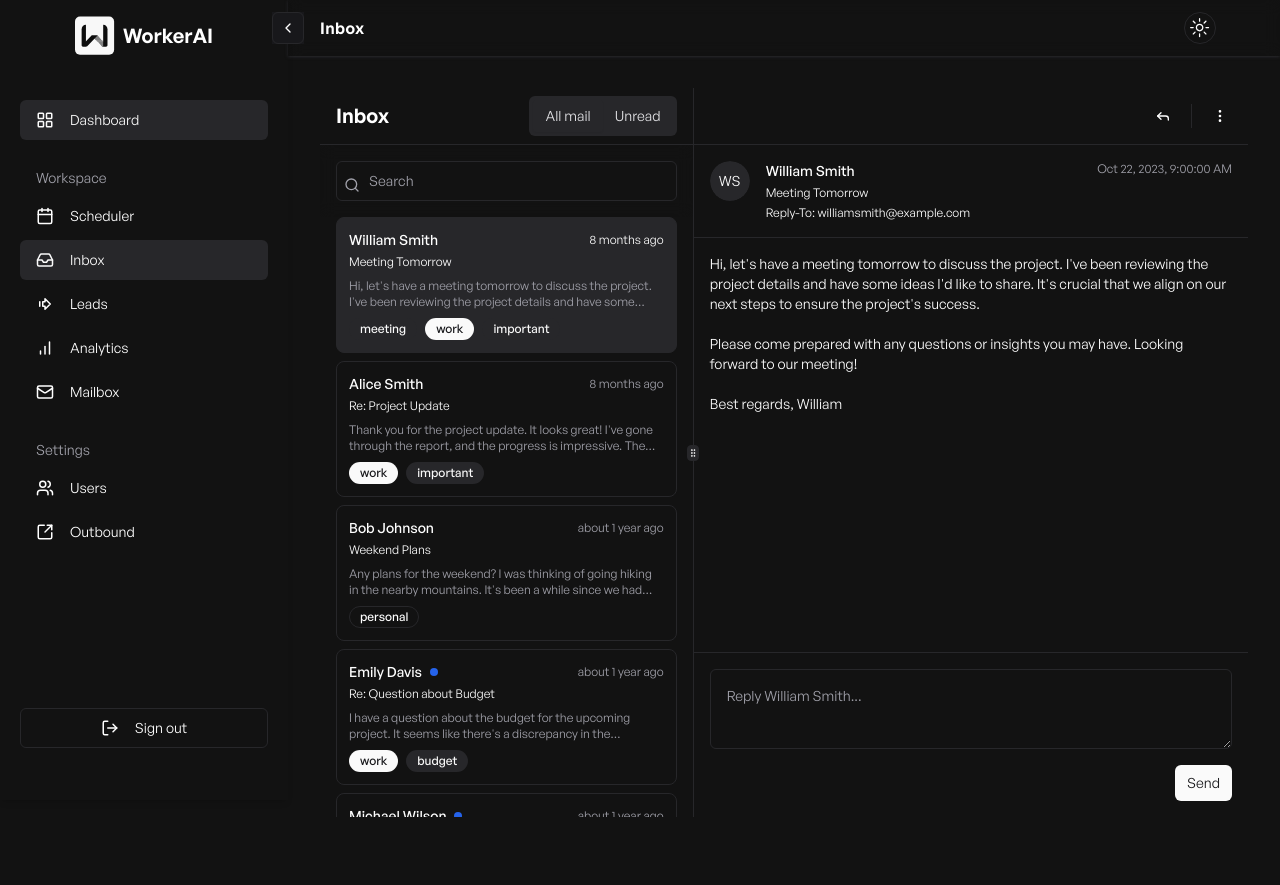
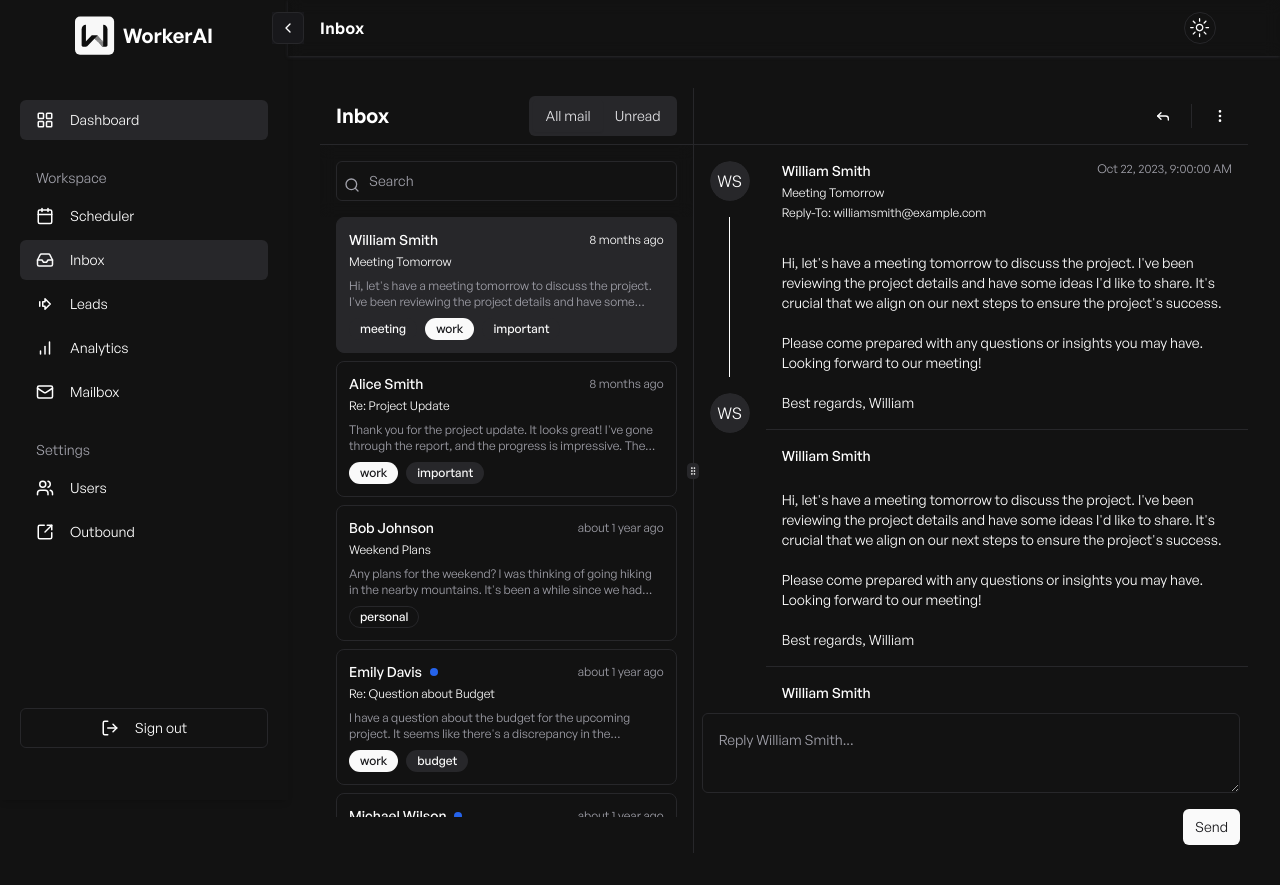
Before and after one commit to AbhirajSinha179/enterprise-workerai, a Next.js app: page /dashboard/inbox in a window 1280 px wide. Before the commit the page ends 849 px from the top, so only its background shows below. Built offline with nearby package versions, Linux system fonts and the light colour scheme.

Commit message:
Setting up initial layout

```diff
--- a/components/inbox/mail-display.tsx
+++ b/components/inbox/mail-display.tsx
@@ -1,7 +1,7 @@
 // import addDays from "date-fns/addDays"
 // import addHours from "date-fns/addHours"
 // import format from "date-fns/format"
-import {format} from "date-fns"
+import { format } from "date-fns"
 import { MoreVertical, Reply } from "lucide-react"
 
 import { Mail } from "@/components/inbox/data"
@@ -13,6 +13,7 @@ import { DropdownMenu, DropdownMenuTrigger } from "@/components/ui/dropdown-menu
 import { Separator } from "@/components/ui/separator"
 import { Textarea } from "@/components/ui/textarea"
 import { Tooltip, TooltipContent, TooltipTrigger } from "@/components/ui/tooltip"
+import { ScrollArea } from "../ui/scroll-area"
 
 interface MailDisplayProps {
   mail: Mail | null
@@ -26,75 +27,7 @@ export function MailDisplay({ mail }: MailDisplayProps) {
   return (
     <div className="flex h-full flex-col">
       <div className="flex items-center p-2">
-        {/* <div className="flex items-center gap-2">
-          <Tooltip>
-            <TooltipTrigger asChild>
-              <Button variant="ghost" size="icon" disabled={!mail}>
-                <Archive className="size-4" />
-                <span className="sr-only">Archive</span>
-              </Button>
-            </TooltipTrigger>
-            <TooltipContent>Archive</TooltipContent>
-          </Tooltip>
-          <Tooltip>
-            <TooltipTrigger asChild>
-              <Button variant="ghost" size="icon" disabled={!mail}>
-                <ArchiveX className="size-4" />
-                <span className="sr-only">Move to junk</span>
-              </Button>
-            </TooltipTrigger>
-            <TooltipContent>Move to junk</TooltipContent>
-          </Tooltip>
-          <Tooltip>
-            <TooltipTrigger asChild>
-              <Button variant="ghost" size="icon" disabled={!mail}>
-                <Trash2 className="size-4" />
-                <span className="sr-only">Move to trash</span>
-              </Button>
-            </TooltipTrigger>
-            <TooltipContent>Move to trash</TooltipContent>
-          </Tooltip>
-          <Separator orientation="vertical" className="mx-1 h-6" />
-          <Tooltip>
-            <Popover>
-              <PopoverTrigger asChild>
-                <TooltipTrigger asChild>
-                  <Button variant="ghost" size="icon" disabled={!mail}>
-                    <Clock className="size-4" />
-                    <span className="sr-only">Snooze</span>
-                  </Button>
-                </TooltipTrigger>
-              </PopoverTrigger>
-              <PopoverContent className="flex w-[535px] p-0">
-                <div className="flex flex-col gap-2 border-r px-2 py-4">
-                  <div className="px-4 text-sm font-medium">Snooze until</div>
-                  <div className="grid min-w-[250px] gap-1">
-                    <Button variant="ghost" className="justify-start font-normal">
-                      Later today{" "}
-                      <span className="ml-auto text-muted-foreground">{format(addHours(today, 4), "E, h:m b")}</span>
-                    </Button>
-                    <Button variant="ghost" className="justify-start font-normal">
-                      Tomorrow
-                      <span className="ml-auto text-muted-foreground">{format(addDays(today, 1), "E, h:m b")}</span>
-                    </Button>
-                    <Button variant="ghost" className="justify-start font-normal">
-                      This weekend
-                      <span className="ml-auto text-muted-foreground">{format(nextSaturday(today), "E, h:m b")}</span>
-                    </Button>
-                    <Button variant="ghost" className="justify-start font-normal">
-                      Next week
-                      <span className="ml-auto text-muted-foreground">{format(addDays(today, 7), "E, h:m b")}</span>
-                    </Button>
-                  </div>
-                </div>
-                <div className="p-2">
-                  <Calendar />
-                </div>
-              </PopoverContent>
-            </Popover>
-            <TooltipContent>Snooze</TooltipContent>
-          </Tooltip>
-        </div> */}
+
         <div className="ml-auto flex items-center gap-2">
           <Tooltip>
             <TooltipTrigger asChild>
@@ -105,24 +38,6 @@ export function MailDisplay({ mail }: MailDisplayProps) {
             </TooltipTrigger>
             <TooltipContent>Reply</TooltipContent>
           </Tooltip>
-          {/* <Tooltip>
-            <TooltipTrigger asChild>
-              <Button variant="ghost" size="icon" disabled={!mail}>
-                <ReplyAll className="size-4" />
-                <span className="sr-only">Reply all</span>
-              </Button>
-            </TooltipTrigger>
-            <TooltipContent>Reply all</TooltipContent>
-          </Tooltip>
-          <Tooltip>
-            <TooltipTrigger asChild>
-              <Button variant="ghost" size="icon" disabled={!mail}>
-                <Forward className="size-4" />
-                <span className="sr-only">Forward</span>
-              </Button>
-            </TooltipTrigger>
-            <TooltipContent>Forward</TooltipContent>
-          </Tooltip> */}
         </div>
         <Separator orientation="vertical" className="mx-2 h-6" />
         <DropdownMenu>
@@ -135,16 +50,16 @@ export function MailDisplay({ mail }: MailDisplayProps) {
           <DropdownMenuContent align="end">
             <DropdownMenuItem>Mark as unread</DropdownMenuItem>
             <DropdownMenuItem>Star thread</DropdownMenuItem>
-            {/* <DropdownMenuItem>Add label</DropdownMenuItem>
-            <DropdownMenuItem>Mute thread</DropdownMenuItem> */}
           </DropdownMenuContent>
         </DropdownMenu>
       </div>
       <Separator />
       {mail ? (
         <div className="flex flex-1 flex-col">
-          <div className="flex items-start p-4">
-            <div className="flex items-start gap-4 text-sm">
+          <ScrollArea className="h-[70vh]">
+            <div className="flex flex-row">
+              <div className="flex p-4 flex-col  ">
+                <div>
                   <Avatar>
                     <AvatarImage alt={mail.name} />
                     <AvatarFallback>
@@ -154,6 +69,28 @@ export function MailDisplay({ mail }: MailDisplayProps) {
                         .join("")}
                     </AvatarFallback>
                   </Avatar>
+                </div>
+
+                <div className="bg-white mx-auto m-4 h-[160px] w-px">
+                </div>
+                <div>
+                  <Avatar>
+                    <AvatarImage alt={mail.name} />
+                    <AvatarFallback>
+                      {mail.name
+                        .split(" ")
+                        .map((chunk) => chunk[0])
+                        .join("")}
+                    </AvatarFallback>
+                  </Avatar>
+                </div>
+              </div>
+              <div className="flex flex-col  justify-between " >
+                <div>
+                  <div className="">
+                    <div className=" overflow-auto ">
+                      <div className="flex  p-4">
+                        <div className="flex items-start gap-4 text-sm">
                           <div className="grid gap-1">
                             <div className="font-semibold">{mail.name}</div>
                             <div className="line-clamp-1 text-xs">{mail.subject}</div>
@@ -166,11 +103,58 @@ export function MailDisplay({ mail }: MailDisplayProps) {
                           <div className="ml-auto text-xs text-muted-foreground">{format(new Date(mail.date), "PPpp")}</div>
                         )}
                       </div>
-          <Separator />
+                      {/* <Separator /> */}
                       <div className="flex-1 whitespace-pre-wrap p-4 text-sm">{mail.text}</div>
+
                       <Separator className="mt-auto" />
-          <div className="p-4">
-            <form>
+                      {/* Thread starts  */}
+                      <div className="flex flex-col ">
+                        <div className="flex   text-sm  justify-start  p-2 mt-2 mx-2">
+                          <div className="">
+                            <div className="font-semibold">{mail.name}</div>
+                          </div>
+                        </div>
+                        <div className="flex whitespace-pre-wrap p-4 text-sm ">{mail.text}</div>
+                        <Separator className="mt-auto" />
+                      </div>
+                      <div className="flex flex-col ">
+                        <div className="flex   text-sm  justify-start  p-2 mt-2 mx-2">
+                          <div className="">
+                            <div className="font-semibold">{mail.name}</div>
+                          </div>
+                        </div>
+                        <div className="flex whitespace-pre-wrap p-4 text-sm ">{mail.text}</div>
+                        <Separator className="mt-auto" />
+                      </div>
+                      <div className="flex flex-col ">
+                        <div className="flex   text-sm  justify-start  p-2 mt-2 mx-2">
+                          <div className="">
+                            <div className="font-semibold">{mail.name}</div>
+                          </div>
+                        </div>
+                        <div className="flex whitespace-pre-wrap p-4 text-sm ">{mail.text}</div>
+                        <Separator className="mt-auto" />
+                      </div>
+                    </div>
+
+                  </div>
+
+                  {/* </ScrollArea> */}
+                </div>
+
+
+
+              </div>
+
+
+            </div>
+
+          </ScrollArea>
+
+
+
+          <div className="p-2    flex ">
+            <form className="w-full">
               <div className="grid gap-4">
                 <Textarea className="p-4" placeholder={`Reply ${mail.name}...`} />
                 <div className="flex items-center">
@@ -181,6 +165,8 @@ export function MailDisplay({ mail }: MailDisplayProps) {
               </div>
             </form>
           </div>
+
+
         </div>
       ) : (
         <div className="p-8 text-center text-muted-foreground">No message selected</div>
```
Lines whose indentation alone changed are shown as unchanged.
